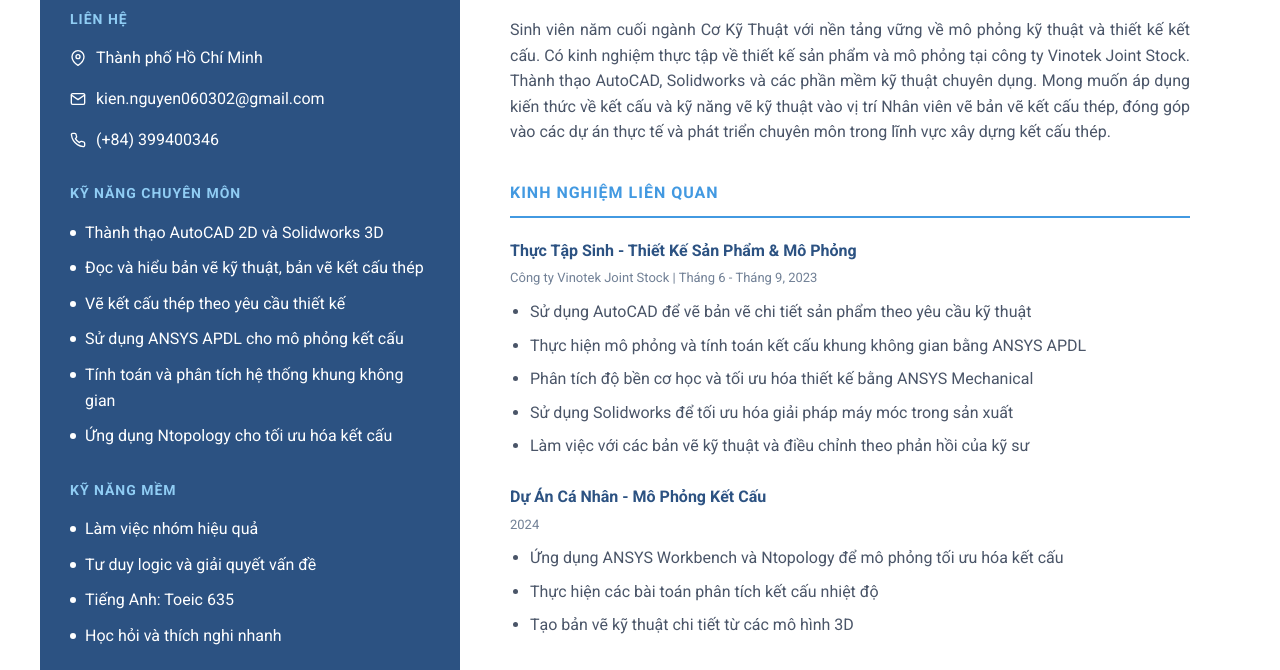
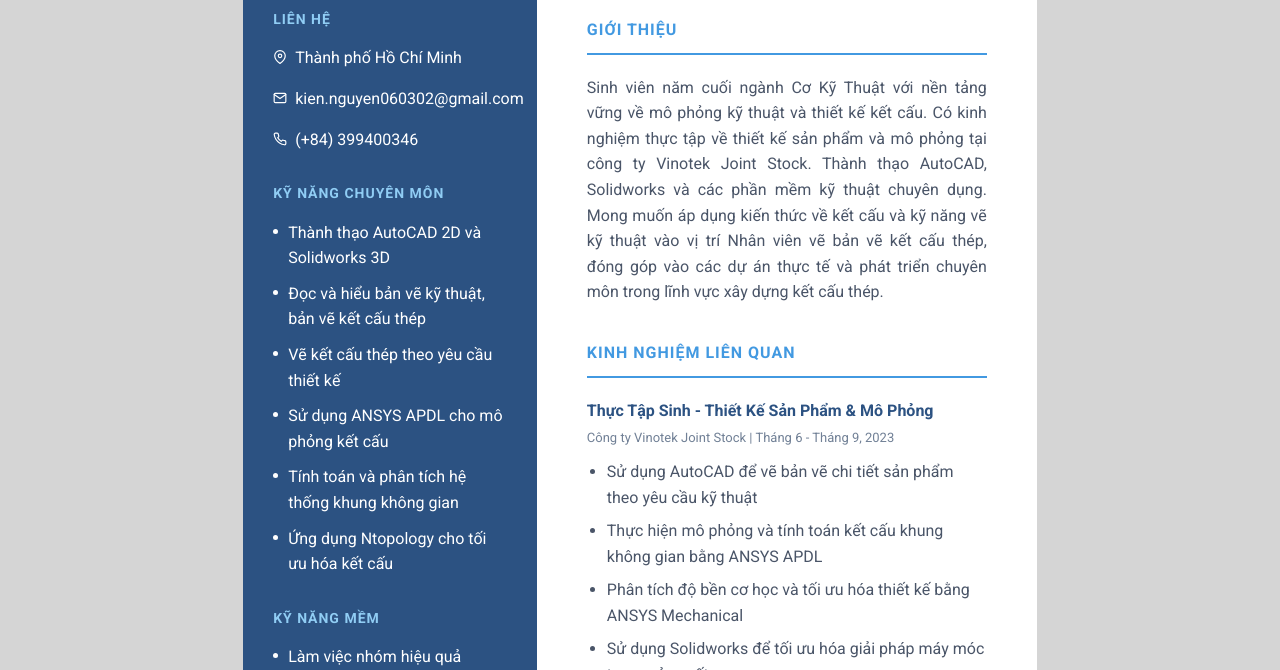
Before and after one commit to Minhnhat1104/Sam-CV, a plain HTML site: page index.html in a window 1280 px wide. Shown: the part 212-882 px from the top of the page. Drawn offline with Linux system fonts and the light colour scheme.

Commit message:
version 2.1

```diff
--- a/index.html
+++ b/index.html
@@ -104,7 +104,7 @@
             </ul>
           </div>
 
-          <div class="experience-item">
+          <div class="experience-item my-project">
             <h4>Dự Án Cá Nhân - Mô Phỏng Kết Cấu</h4>
             <div class="meta">2024</div>
             <ul>
@@ -146,7 +146,6 @@
             </li>
             <li>Nhiệt tình học hỏi và làm quen với môi trường xây dựng</li>
             <li>Có thể bắt đầu làm việc ngay</li>
-            <li>Portfolio các bản vẽ và dự án có thể cung cấp khi yêu cầu</li>
           </ul>
         </div>
       </div>
--- a/style.css
+++ b/style.css
@@ -7,17 +7,19 @@ body {
   font-family: Roboto;
   line-height: 1.6;
   color: #333;
+  background: #d5d5d5;
 }
 .container {
   display: flex;
-  max-width: 1200px;
+  width: 210mm;
+  height: calc(297mm * 2);
   margin: 0 auto;
   background: white;
 }
 .sidebar {
   background: #2c5282;
   color: white;
-  width: 35%;
+  width: 37%;
   padding: 40px 30px;
 }
 .profile-img {
@@ -55,13 +57,13 @@ body {
 .skill-item:before {
   content: "";
   display: block;
-  width: 6px;
-  height: 6px;
+  width: 5px;
+  height: 5px;
   background: #fff;
   position: absolute;
   border-radius: 999px;
   left: 0;
-  top: 10px;
+  top: 9px;
 }
 .main-content {
   width: 65%;
@@ -104,6 +106,12 @@ body {
   font-size: 16px;
   margin-bottom: 5px;
 }
+
+.experience-item.my-project {
+  margin-top: 160px;
+  padding-top: 40px;
+}
+
 .meta {
   color: #718096;
   font-size: 13px;
@@ -123,8 +131,8 @@ ul li {
 }
 
 .icon {
-  width: 16px;
-  height: 16px;
-  margin-right: 10px;
+  width: 14px;
+  height: 14px;
+  margin-right: 8px;
   transform: translateY(5px);
 }
```
